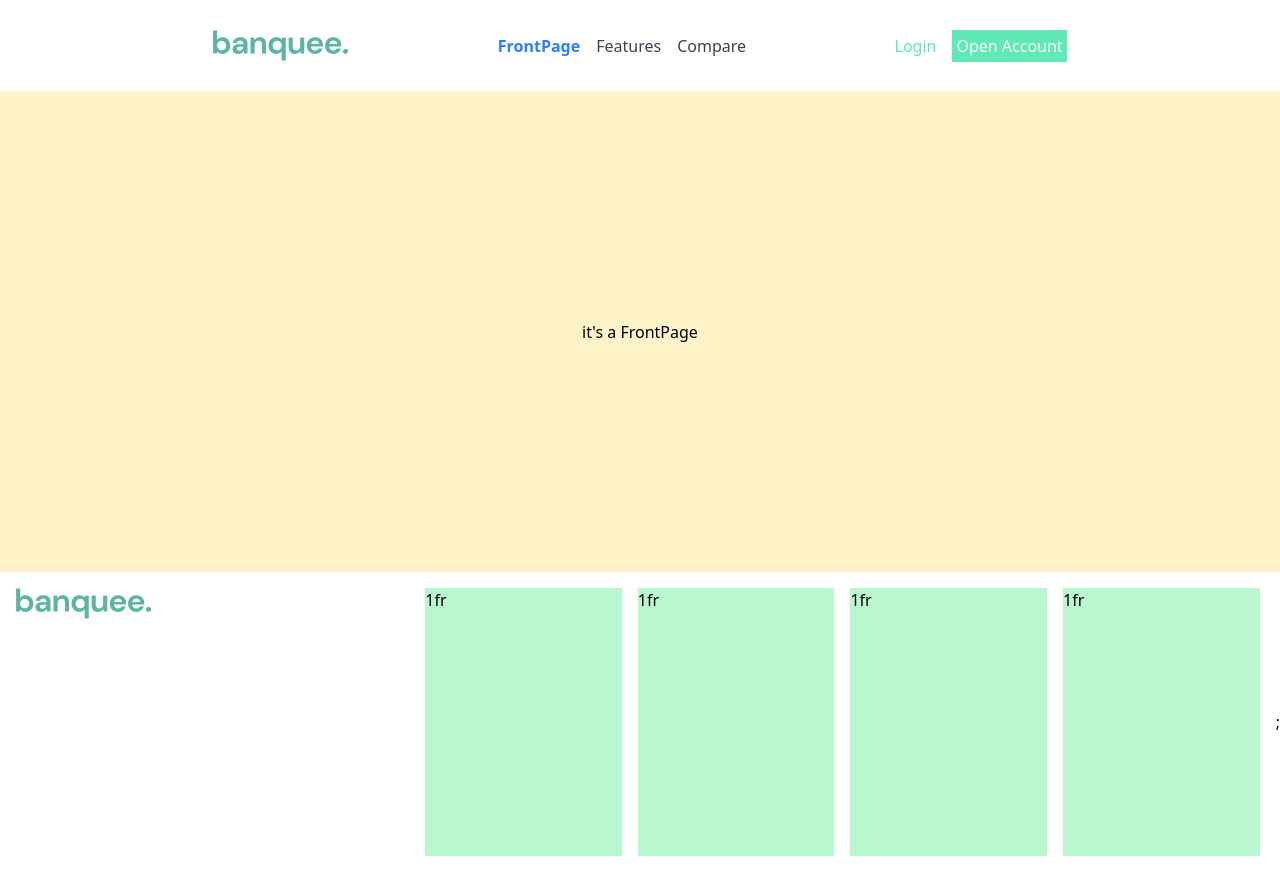
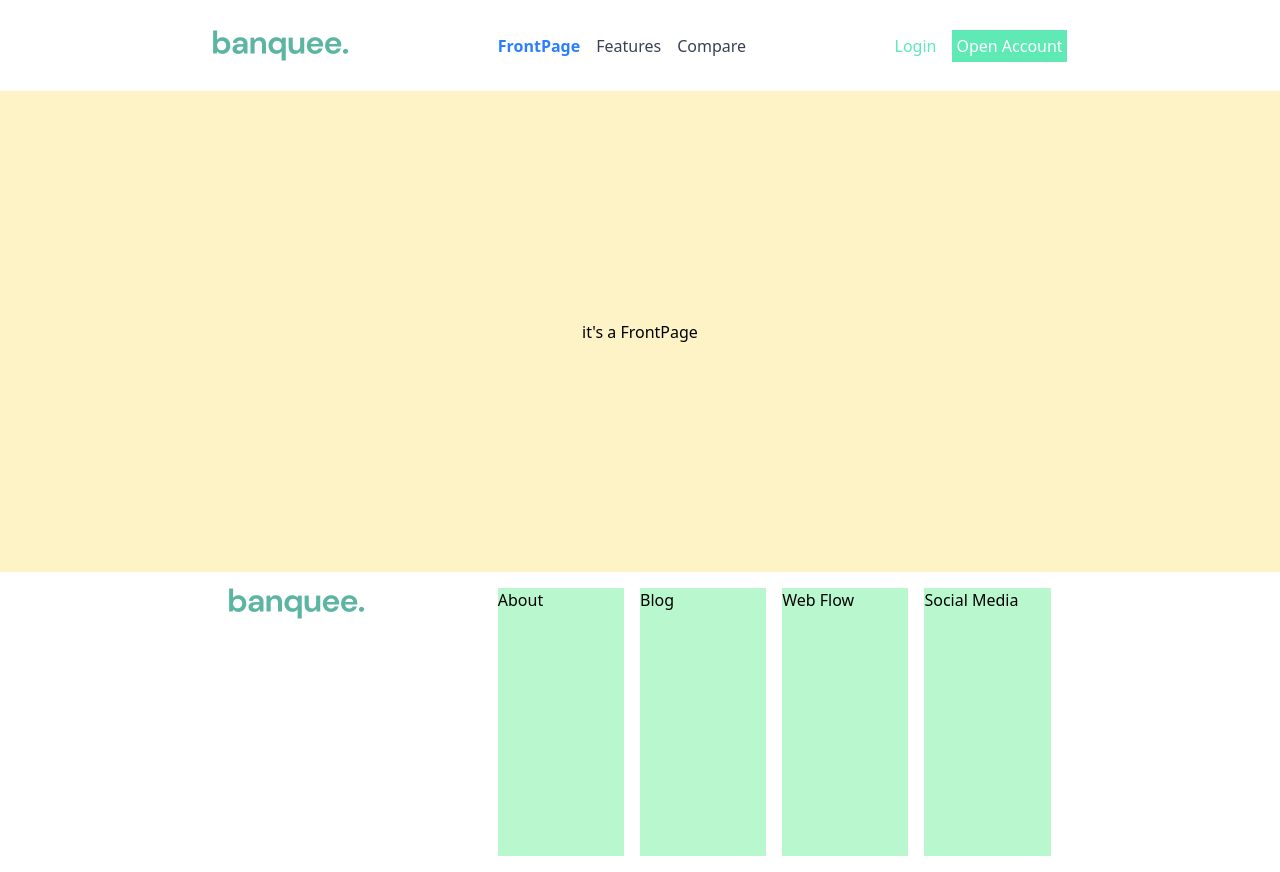
Before and after one commit to Dzjanis/banquee, a React (Vite) app: page / in a window 1280 px wide. Built offline with nearby package versions, Linux system fonts and the light colour scheme.

Commit message:
inProgress

```diff
--- a/src/components/footerComponents/FooterNavigationMenu.tsx
+++ b/src/components/footerComponents/FooterNavigationMenu.tsx
@@ -3,16 +3,16 @@ import { Link, NavLink } from 'react-router-dom';
 export const FooterNavigationMenu = () => {
   return (
     <>
-      <nav className='w-[1400px] h-[300px] p-4 grid grid-cols-[2fr_1fr_1fr_1fr_1fr] gap-4'>
+      <nav className='w-2/3 h-[300px] p-4 grid grid-cols-[2fr_1fr_1fr_1fr_1fr] gap-4'>
         <Link to='/'>
           <img src='../../asets/banquee.png' alt='' />
         </Link>
-        <div className='bg-green-200'>1fr</div>
-        <div className='bg-green-200'>1fr</div>
-        <div className='bg-green-200'>1fr</div>
-        <div className='bg-green-200'>1fr</div>
+        <div className='bg-green-200'>About</div>
+        <div className='bg-green-200'>Blog</div>
+        <div className='bg-green-200'>Web Flow</div>
+        <div className='bg-green-200'>Social Media</div>
       </nav>
-      <div></div>;
+      <div></div>
     </>
   );
 };
```
